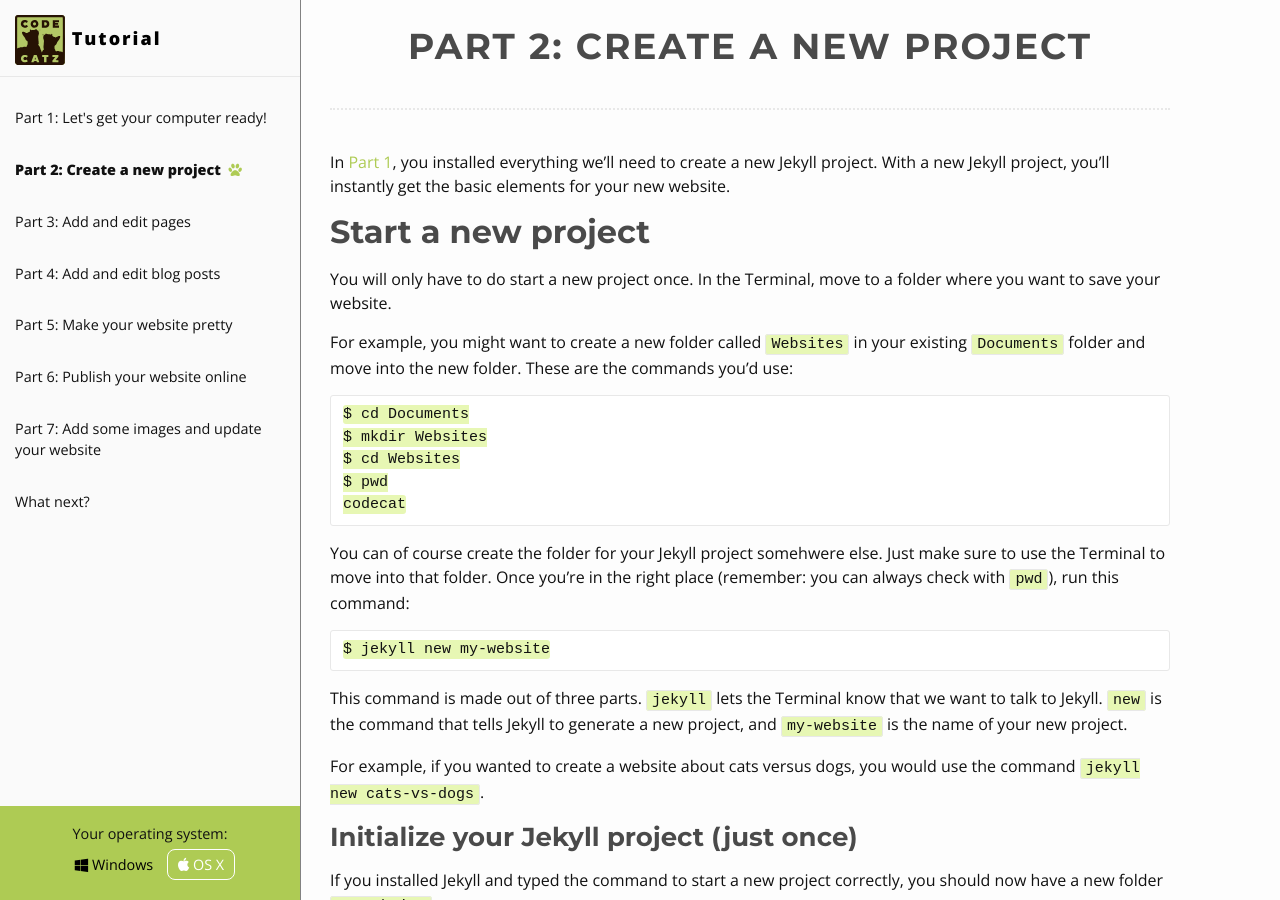
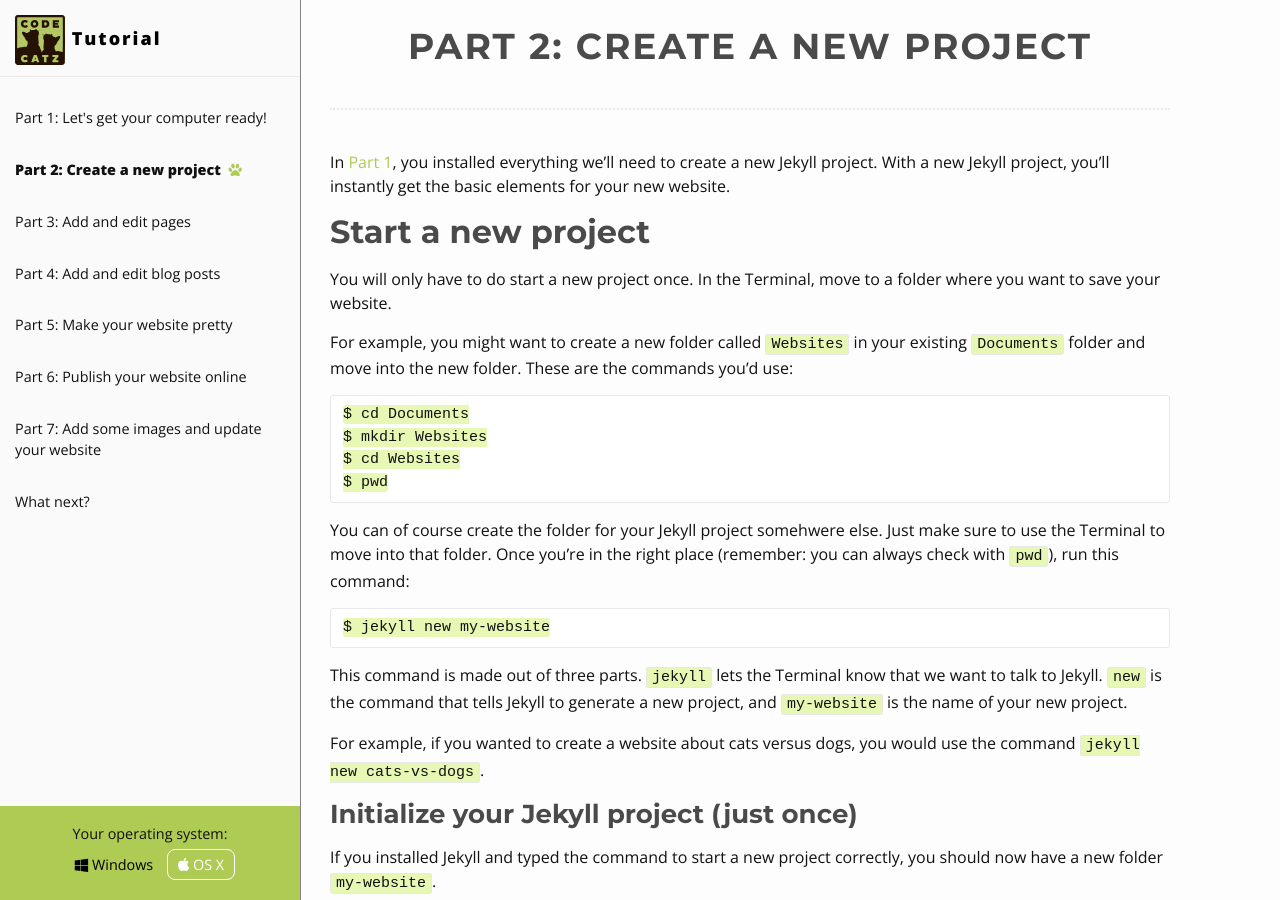
Before and after one commit to CodeCatz/codecatz-tutorial, a Jekyll site: the page built from 2-new-project/index.md, in a window 1280 px wide and 900 px high. Built offline with Jekyll 4.4.1, drawn with Linux system fonts in a browser that asks for light colours; nearby versions of some CDN libraries.

Commit message:
a few last minute typo fixes

```diff
--- a/2-new-project/index.md
+++ b/2-new-project/index.md
@@ -15,8 +15,7 @@ For example, you might want to create a new folder called `Websites` in your exi
 <div class="highlighter-rouge"><pre class="highlight"><code><span class="os-switch"><span class="osx">$ cd Documents
 $ mkdir Websites
 $ cd Websites
-$ pwd
-codecat</span><span class="wins">> cd Documents
+$ pwd</span><span class="wins">> cd Documents
 > mkdir Websites
 > cd Websites</span></span>
 </code></pre></div>
```
Also changed, not shown: 4-posts/index.md (+2 -2 lines), 5-design/index.md (+2 -2 lines), 7-update/index.md (+1 -1 lines).
